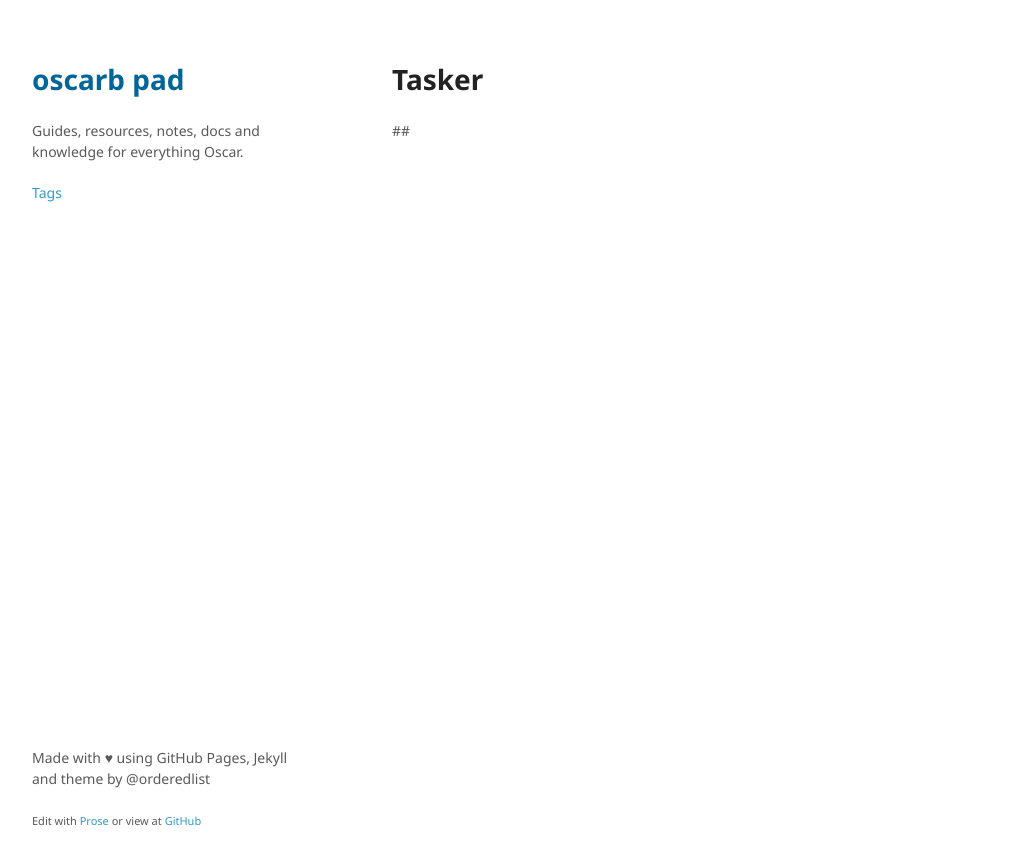
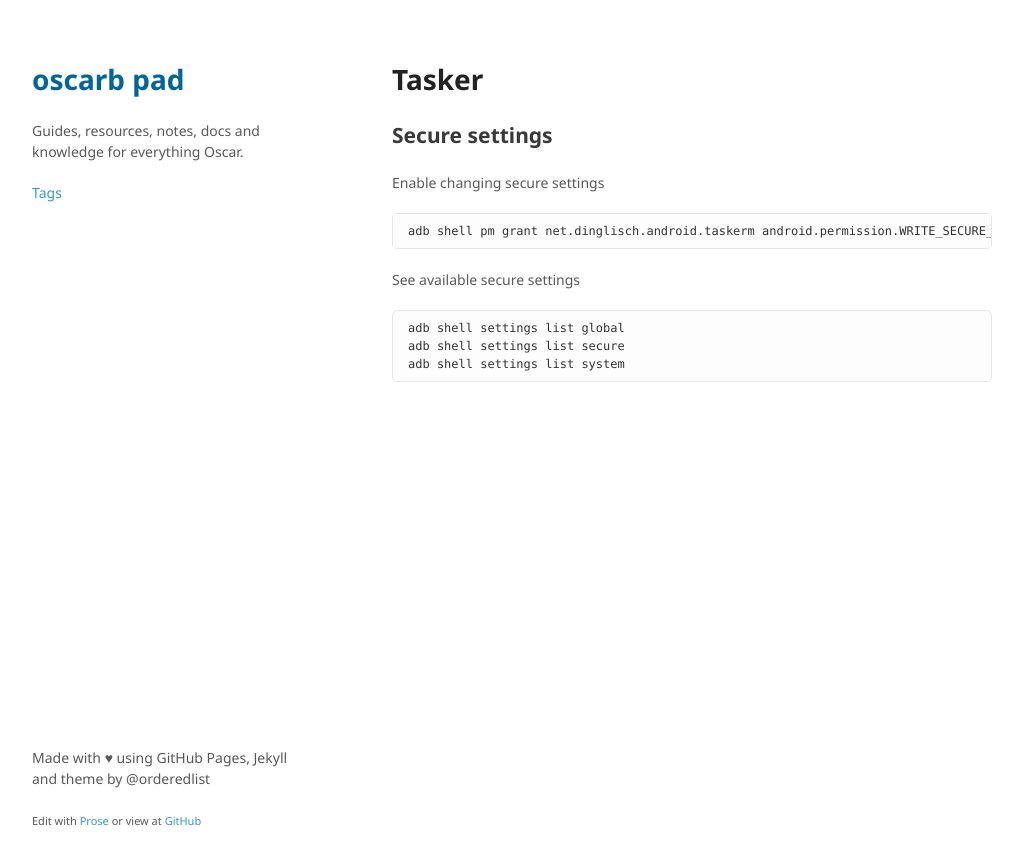
Before and after one commit to oscarb/pad, a Jekyll site: the page built from _docs/tasker.md, in a window 1280 px wide. Shown: the top 865 px of the page, without its empty margins (128-1151 px from the left). Built offline with Jekyll 4.4.1, drawn with Linux system fonts in a browser that asks for light colours; some web fonts are replaced.

Commit message:
Create tasker.md

````diff
--- a/_docs/tasker.md
+++ b/_docs/tasker.md
@@ -4,4 +4,17 @@ tags: [android]
 
 # Tasker
 
-##
+## Secure settings
+
+Enable changing secure settings
+
+```
+adb shell pm grant net.dinglisch.android.taskerm android.permission.WRITE_SECURE_SETTINGS
+```
+
+See available secure settings
+```
+adb shell settings list global
+adb shell settings list secure
+adb shell settings list system
+```
````
